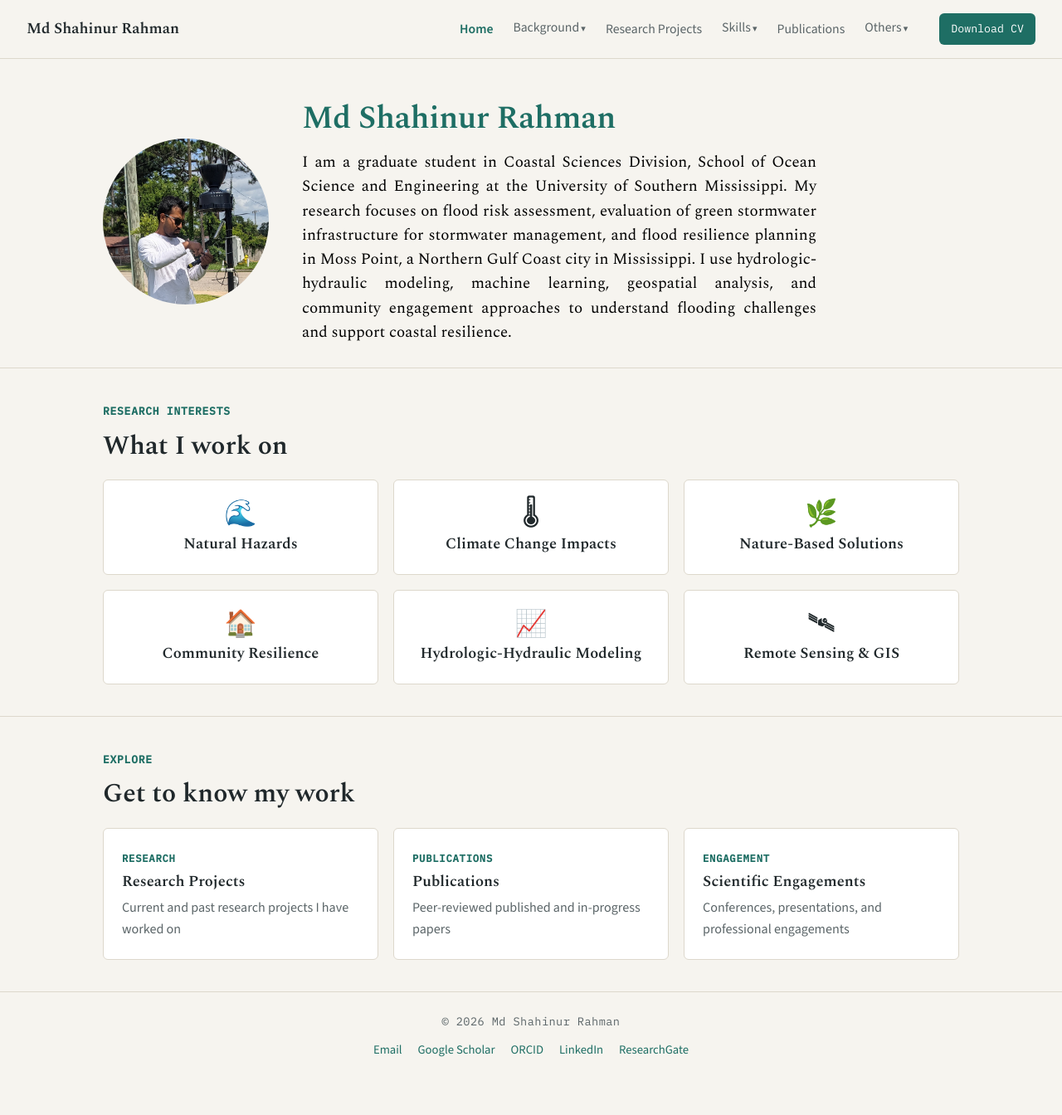
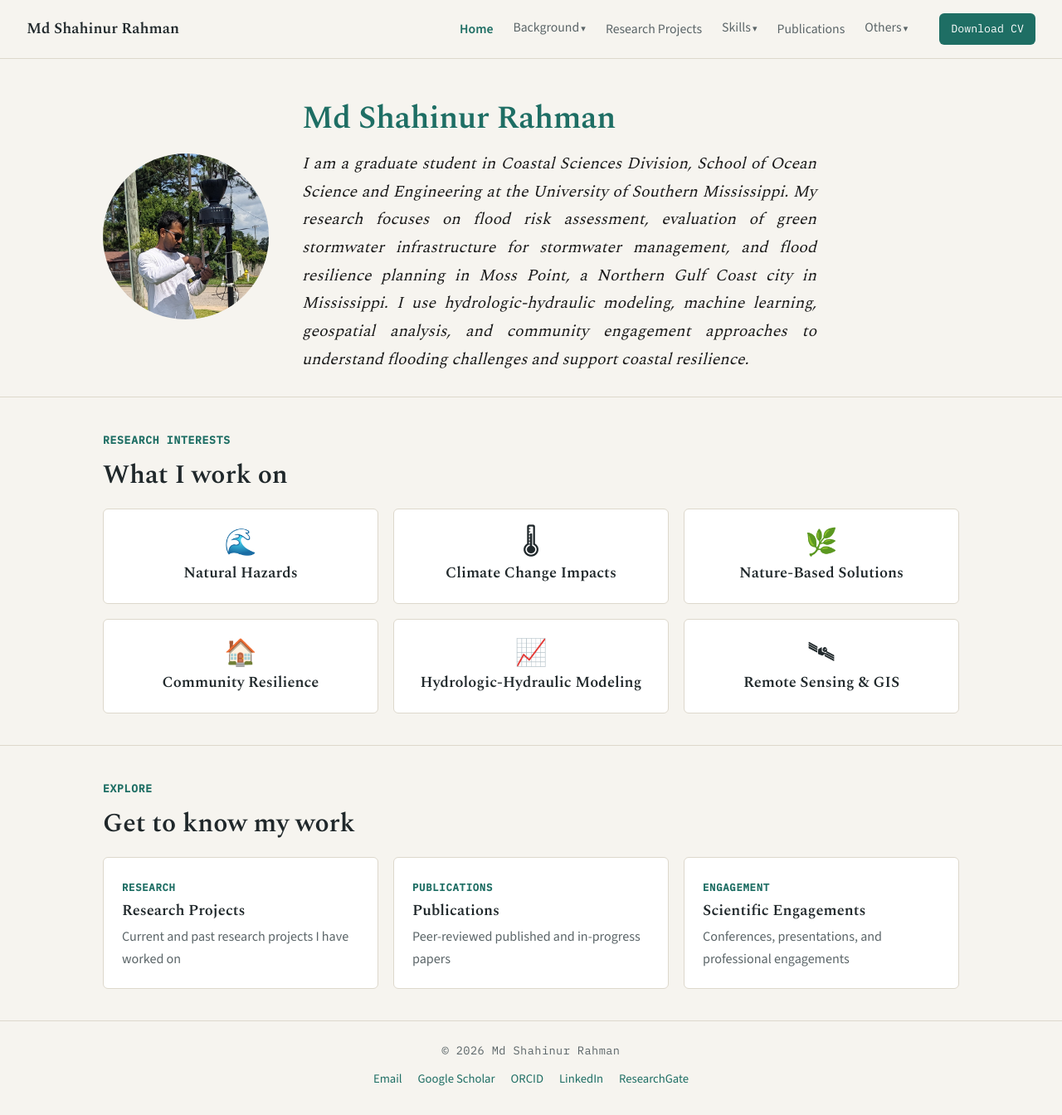
Before and after one commit to Shahinur-Rahman-web/Shahinur-Rahman-web.github.io, a Jekyll site: the page built from index.html, in a window 1280 px wide and 1344 px high. Shown: the whole window at 83% size. Built offline with Jekyll 4.4.1, drawn with Linux system fonts in a browser that asks for light colours.

Commit message:
Update styles.css

```diff
--- a/assets/css/styles.css
+++ b/assets/css/styles.css
@@ -233,9 +233,9 @@ section{ padding:38px 0; }
   color:var(--accent);
 }
 .hero-bio{
-  margin-top:0; font-size:1.08rem; line-height:1.55;
-  color:#000; max-width:620px;
-  font-style:normal; font-family:'Spectral', serif;
+  margin-top:0; font-size:1.12rem; line-height:1.72;
+  color:#1a1a1a; max-width:620px;
+  font-style:italic; font-family:'Spectral', serif;
   text-align:justify;
 }
 
```
